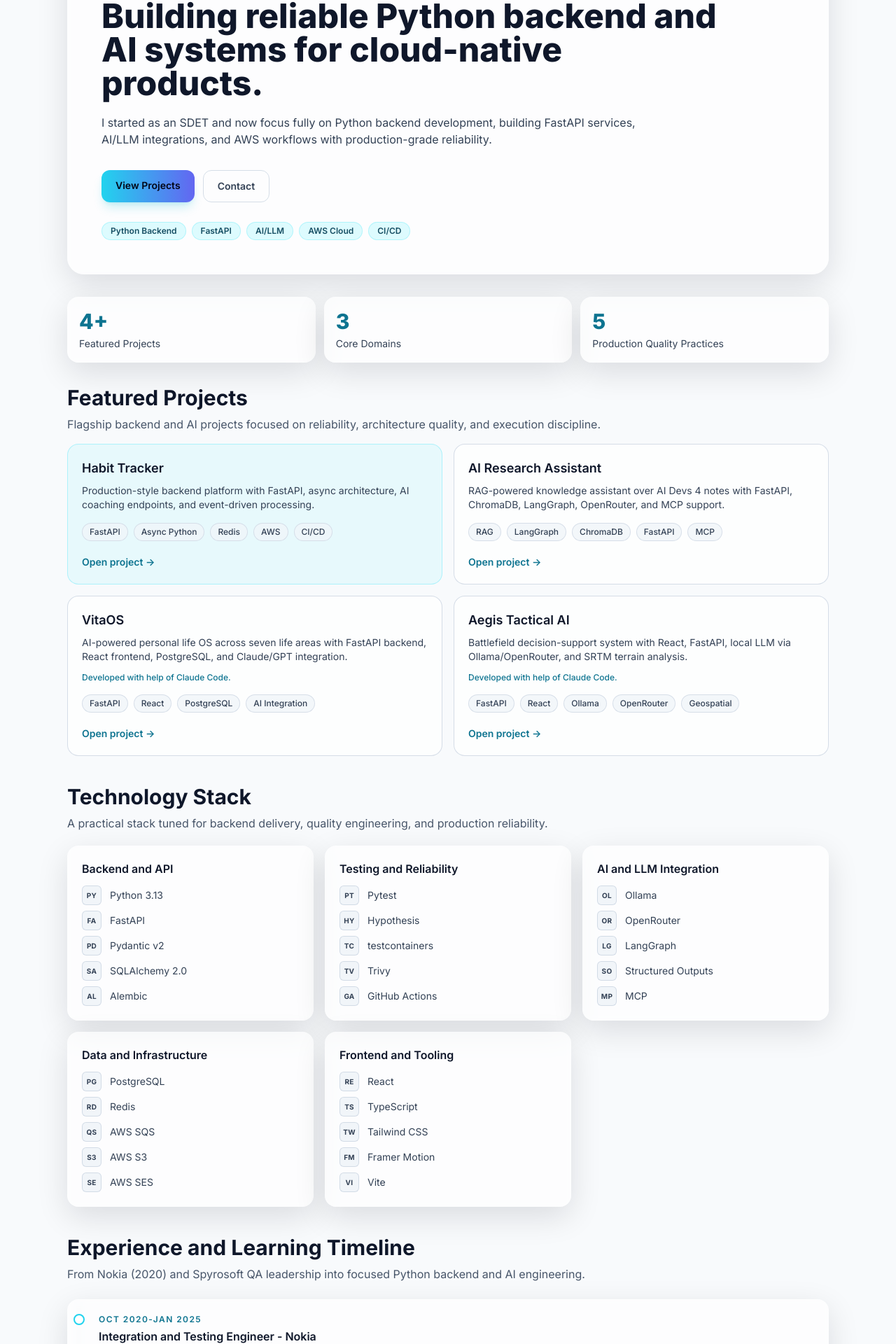
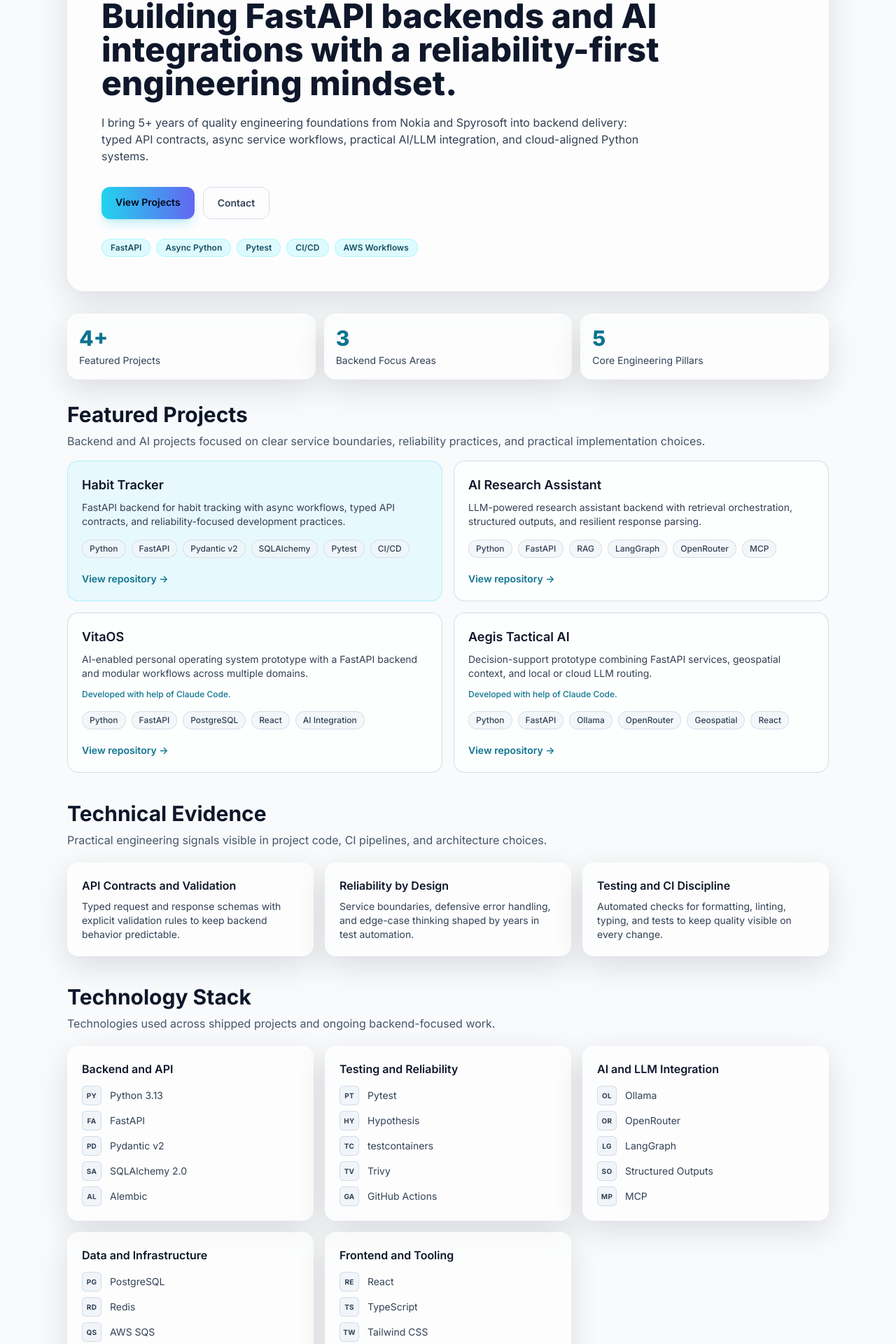
Before and after one commit to wojciechbednarz/my-portfolio, a React (Vite) app: page / in a window 1280 px wide. Shown: the part 178-2098 px from the top of the page at 70% size. Built offline with nearby package versions, Linux system fonts and the light colour scheme.

Commit message:
Refine portfolio copy for backend credibility and recruiter clarity

```diff
--- a/src/App.tsx
+++ b/src/App.tsx
@@ -13,10 +13,10 @@ export default function App() {
       <Hero />
       <StatsStrip />
       <ProjectsSection />
+      <EvidenceSection />
       <StackGrid />
       <TimelineSection />
       <InsightsSection />
-      <EvidenceSection />
     </MainLayout>
   );
 }
--- a/src/components/EvidenceSection.tsx
+++ b/src/components/EvidenceSection.tsx
@@ -2,19 +2,19 @@ import { motion } from "framer-motion";
 
 const evidence = [
   {
-    title: "Security and Access Control",
+    title: "API Contracts and Validation",
     description:
-      "JWT flows, role-based authorization checks, and hardened API middleware for consistent request security.",
+      "Typed request and response schemas with explicit validation rules to keep backend behavior predictable.",
   },
   {
-    title: "Observability and Error Handling",
+    title: "Reliability by Design",
     description:
-      "Structured logging, centralized exception handlers, and production-oriented failure reporting patterns.",
+      "Service boundaries, defensive error handling, and edge-case thinking shaped by years in test automation.",
   },
   {
-    title: "CI and Release Discipline",
+    title: "Testing and CI Discipline",
     description:
-      "Automated checks across formatting, linting, typing, tests, and vulnerability scans before release paths.",
+      "Automated checks for formatting, linting, typing, and tests to keep quality visible on every change.",
   },
 ];
 
@@ -23,7 +23,7 @@ export function EvidenceSection() {
     <section id="evidence" className="mt-10">
       <h2 className="text-2xl font-bold md:text-3xl">Technical Evidence</h2>
       <p className="mt-2 text-sm text-slate-600 dark:text-slate-300 md:text-base">
-        Concrete implementation patterns demonstrating backend quality and operational thinking.
+        Practical engineering signals visible in project code, CI pipelines, and architecture choices.
       </p>
 
       <div className="mt-5 grid grid-cols-1 gap-4 md:grid-cols-3">
--- a/src/components/Footer.tsx
+++ b/src/components/Footer.tsx
@@ -4,8 +4,8 @@ export function Footer() {
       <section className="glass-panel rounded-2xl p-6 md:p-8">
         <h2 className="text-xl font-bold md:text-2xl">Contact</h2>
         <p className="mt-2 max-w-2xl text-sm text-slate-700 dark:text-slate-300 md:text-base">
-          I share architecture decisions, implementation tradeoffs, and lessons learned from real systems to keep the
-          engineering process transparent and practical.
+          Happy to discuss backend architecture decisions, implementation tradeoffs, testing strategy, and AI
+          integration patterns in Python systems.
         </p>
 
         <div className="mt-5 flex flex-wrap gap-3">
--- a/src/components/Hero.tsx
+++ b/src/components/Hero.tsx
@@ -1,6 +1,6 @@
 import { motion, useReducedMotion } from "framer-motion";
 
-const trustTags = ["Python Backend", "FastAPI", "AI/LLM", "AWS Cloud", "CI/CD"];
+const trustTags = ["FastAPI", "Async Python", "Pytest", "CI/CD", "AWS Workflows"];
 
 export function Hero() {
   const reduceMotion = useReducedMotion();
@@ -24,7 +24,7 @@ export function Hero() {
         transition={{ duration: 0.42, delay: 0.06 }}
         className="mt-4 max-w-4xl text-3xl font-extrabold leading-tight md:text-5xl"
       >
-        Building reliable Python backend and AI systems for cloud-native products.
+        Building FastAPI backends and AI integrations with a reliability-first engineering mindset.
       </motion.h1>
 
       <motion.p
@@ -33,8 +33,8 @@ export function Hero() {
         transition={{ duration: 0.42, delay: 0.12 }}
         className="mt-5 max-w-3xl text-slate-700 dark:text-slate-300"
       >
-        I started as an SDET and now focus fully on Python backend development, building FastAPI services,
-        AI/LLM integrations, and AWS workflows with production-grade reliability.
+        I bring 5+ years of quality engineering foundations from Nokia and Spyrosoft into backend delivery:
+        typed API contracts, async service workflows, practical AI/LLM integration, and cloud-aligned Python systems.
       </motion.p>
 
       <motion.div
--- a/src/components/InsightsSection.tsx
+++ b/src/components/InsightsSection.tsx
@@ -2,29 +2,29 @@ import { motion } from "framer-motion";
 
 const insights = [
   {
-    category: "Architecture",
-    title: "Layered service boundaries keep APIs testable",
+    category: "Backend Architecture",
+    title: "Layered boundaries improve maintainability",
     description:
-      "Separating routers, services, repositories, and infrastructure reduced coupling and improved test clarity.",
+      "Separating API routers, service logic, and persistence layers helps keep backend code easier to test and evolve.",
   },
   {
-    category: "AI Reliability",
-    title: "Schema-first contracts stabilize LLM outputs",
+    category: "AI Integration",
+    title: "Schema-first outputs reduce LLM ambiguity",
     description:
-      "Treating AI responses as typed contracts reduced parser fragility and improved endpoint predictability.",
+      "Treating model responses as structured contracts makes downstream parsing more reliable in backend workflows.",
   },
   {
-    category: "Quality Engineering",
-    title: "Quality gates shift defects left",
+    category: "Delivery Workflow",
+    title: "CI checks keep iteration safe",
     description:
-      "Combining lint, type checks, property tests, and integration checks in CI made delivery safer and faster.",
+      "Running linting, typing, and automated tests on every change catches regressions early and protects release flow.",
   },
 ];
 
 export function InsightsSection() {
   return (
     <section id="insights" className="mt-10">
-      <h2 className="text-2xl font-bold md:text-3xl">Featured Engineering Insights</h2>
+      <h2 className="text-2xl font-bold md:text-3xl">Engineering Insights</h2>
       <div className="mt-5 grid grid-cols-1 gap-4 md:grid-cols-3">
         {insights.map((item, index) => (
           <motion.article
--- a/src/components/ProjectCard.tsx
+++ b/src/components/ProjectCard.tsx
@@ -47,7 +47,7 @@ export function ProjectCard({ name, summary, tags, repoUrl, note, highlight }: P
             rel="noreferrer"
             className="mt-5 inline-block text-sm font-semibold text-cyan-700 transition group-hover:text-cyan-600 dark:text-cyan-300 dark:group-hover:text-cyan-200"
           >
-            Open project {"->"}
+            View repository {"->"}
           </a>
         ) : null}
       </div>
--- a/src/components/ProjectsSection.tsx
+++ b/src/components/ProjectsSection.tsx
@@ -9,7 +9,7 @@ export function ProjectsSection() {
       <div className="mb-4">
         <h2 className="text-2xl font-bold md:text-3xl">Featured Projects</h2>
         <p className="mt-2 text-sm text-slate-600 dark:text-slate-300 md:text-base">
-          Flagship backend and AI projects focused on reliability, architecture quality, and execution discipline.
+          Backend and AI projects focused on clear service boundaries, reliability practices, and practical implementation choices.
         </p>
       </div>
 
--- a/src/components/StackGrid.tsx
+++ b/src/components/StackGrid.tsx
@@ -7,7 +7,7 @@ export function StackGrid() {
     <section id="stack" className="mt-10">
       <h2 className="text-2xl font-bold md:text-3xl">Technology Stack</h2>
       <p className="mt-2 text-sm text-slate-600 dark:text-slate-300 md:text-base">
-        A practical stack tuned for backend delivery, quality engineering, and production reliability.
+        Technologies used across shipped projects and ongoing backend-focused work.
       </p>
 
       <div className="mt-5 grid grid-cols-1 gap-4 md:grid-cols-2 lg:grid-cols-3">
--- a/src/components/StatsStrip.tsx
+++ b/src/components/StatsStrip.tsx
@@ -34,8 +34,8 @@ function AnimatedValue({ target }: { target: number }) {
 
 const stats = [
   { label: "Featured Projects", value: 4, suffix: "+" },
-  { label: "Core Domains", value: 3, suffix: "" },
-  { label: "Production Quality Practices", value: 5, suffix: "" },
+  { label: "Backend Focus Areas", value: 3, suffix: "" },
+  { label: "Core Engineering Pillars", value: 5, suffix: "" },
 ];
 
 export function StatsStrip() {
--- a/src/components/TimelineSection.tsx
+++ b/src/components/TimelineSection.tsx
@@ -5,9 +5,9 @@ import { timeline } from "@/data/timeline";
 export function TimelineSection() {
   return (
     <section id="timeline" className="mt-10">
-      <h2 className="text-2xl font-bold md:text-3xl">Experience and Learning Timeline</h2>
+      <h2 className="text-2xl font-bold md:text-3xl">Experience and Transition Timeline</h2>
       <p className="mt-2 text-sm text-slate-600 dark:text-slate-300 md:text-base">
-        From Nokia (2020) and Spyrosoft QA leadership into focused Python backend and AI engineering.
+        Quality engineering foundation - backend reliability mindset - Python backend and AI system delivery.
       </p>
 
       <div className="relative mt-6 space-y-5 before:absolute before:left-4 before:top-2 before:h-[calc(100%-1rem)] before:w-px before:bg-slate-300 dark:before:bg-white/20">
--- a/src/data/projects.ts
+++ b/src/data/projects.ts
@@ -5,8 +5,8 @@ export const projects: Project[] = [
     id: "habit-tracker",
     name: "Habit Tracker",
     summary:
-      "Production-style backend platform with FastAPI, async architecture, AI coaching endpoints, and event-driven processing.",
-    tags: ["FastAPI", "Async Python", "Redis", "AWS", "CI/CD"],
+      "FastAPI backend for habit tracking with async workflows, typed API contracts, and reliability-focused development practices.",
+    tags: ["Python", "FastAPI", "Pydantic v2", "SQLAlchemy", "Pytest", "CI/CD"],
     repoUrl: "https://github.com/wojciechbednarz/habit-tracker",
     highlight: true,
   },
@@ -14,16 +14,16 @@ export const projects: Project[] = [
     id: "ai-research-assistant",
     name: "AI Research Assistant",
     summary:
-      "RAG-powered knowledge assistant over AI Devs 4 notes with FastAPI, ChromaDB, LangGraph, OpenRouter, and MCP support.",
-    tags: ["RAG", "LangGraph", "ChromaDB", "FastAPI", "MCP"],
+      "LLM-powered research assistant backend with retrieval orchestration, structured outputs, and resilient response parsing.",
+    tags: ["Python", "FastAPI", "RAG", "LangGraph", "OpenRouter", "MCP"],
     repoUrl: "https://github.com/wojciechbednarz/ai-research-assistant",
   },
   {
     id: "vitaos",
     name: "VitaOS",
     summary:
-      "AI-powered personal life OS across seven life areas with FastAPI backend, React frontend, PostgreSQL, and Claude/GPT integration.",
-    tags: ["FastAPI", "React", "PostgreSQL", "AI Integration"],
+      "AI-enabled personal operating system prototype with a FastAPI backend and modular workflows across multiple domains.",
+    tags: ["Python", "FastAPI", "PostgreSQL", "React", "AI Integration"],
     repoUrl: "https://github.com/wojciechbednarz/VitaOS",
     note: "Developed with help of Claude Code.",
   },
@@ -31,8 +31,8 @@ export const projects: Project[] = [
     id: "aegis-tactical-ai",
     name: "Aegis Tactical AI",
     summary:
-      "Battlefield decision-support system with React, FastAPI, local LLM via Ollama/OpenRouter, and SRTM terrain analysis.",
-    tags: ["FastAPI", "React", "Ollama", "OpenRouter", "Geospatial"],
+      "Decision-support prototype combining FastAPI services, geospatial context, and local or cloud LLM routing.",
+    tags: ["Python", "FastAPI", "Ollama", "OpenRouter", "Geospatial", "React"],
     repoUrl: "https://github.com/wojciechbednarz/aegis-tactical-ai",
     note: "Developed with help of Claude Code.",
   },
--- a/src/data/timeline.ts
+++ b/src/data/timeline.ts
@@ -6,7 +6,7 @@ export const timeline: TimelineItem[] = [
     period: "Oct 2020-Jan 2025",
     title: "Integration and Testing Engineer - Nokia",
     description:
-      "Started in Nokia with integration and system testing, building strong SDET foundations across Python-based automation and telecom environments.",
+      "Built a strong SDET foundation in integration and system testing across Python automation and telecom environments.",
     outcomes: [
       "Built robust automation across UI, API, and system layers using Python, Robot Framework, and Selenium",
       "Worked in Linux/Unix with advanced Bash scripting plus Docker, Kubernetes, and telecom networking protocols",
@@ -18,7 +18,7 @@ export const timeline: TimelineItem[] = [
     period: "Jan 2025-Jan 2026",
     title: "QA Automation Engineer - Spyrosoft",
     description:
-      "Focused on iOS mobile test automation with Python and Appium while supporting reliable release delivery across teams.",
+      "Focused on iOS automation with Python and Appium while supporting reliable release delivery across teams.",
     outcomes: [
       "Developed and maintained automated tests with Pytest, unittest, and Behave (BDD)",
       "Collaborated with developers on release quality and test coverage using automated and manual approaches",
@@ -30,7 +30,7 @@ export const timeline: TimelineItem[] = [
     period: "Jan 2026-Present",
     title: "Senior QA Automation Software Engineer - Spyrosoft",
     description:
-      "Expanded ownership of automation quality in production projects while continuing deep technical work in Python and Appium.",
+      "Expanded ownership of automation quality in production projects while deepening technical work in Python and Appium.",
     outcomes: [
       "Continued advanced iOS automation delivery with Python and Appium",
       "Strengthened release confidence through stable regression automation",
@@ -42,11 +42,11 @@ export const timeline: TimelineItem[] = [
     period: "2025-Present",
     title: "Transition to Python Backend + AI Systems",
     description:
-      "Moved from QA automation into backend engineering through project work centered on FastAPI services, async workflows, and AI/LLM integrations.",
+      "Transitioned from QA automation toward backend engineering through project delivery focused on FastAPI services, async workflows, and AI integrations.",
     outcomes: [
       "Released Habit Tracker and AI Research Assistant",
       "Built VitaOS and Aegis Tactical AI",
-      "Current direction: full-time Python backend development for AI/LLM and AWS systems",
+      "Current direction: Python backend development for AI/LLM and AWS-aligned systems",
     ],
   },
 ];
```
Also changed, not shown: 1 other file (tests, documents, lock files or other folders).
